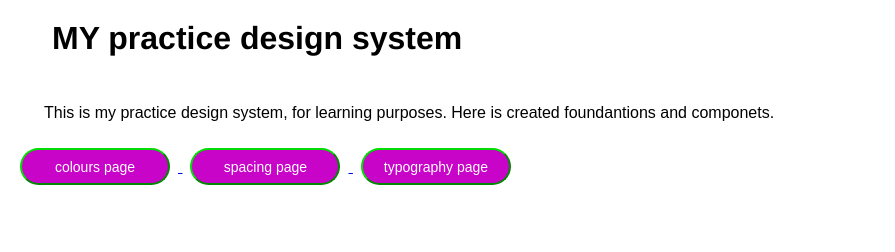
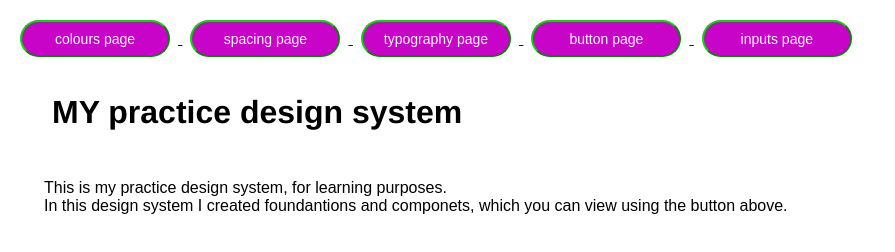
Before and after one commit to Ahallard/design-system-code, a website: page index.html in a window 1280 px wide. Shown: the whole page, without its empty margins (0-895 px from the left). Drawn offline with Linux system fonts and the light colour scheme.

Commit message:
commit 6

```diff
--- a/index.html
+++ b/index.html
@@ -3,14 +3,6 @@
         <link rel="stylesheet" type="text/css" href="css/style.css"/>
     </head>
     <body>
-
-        <h1>MY practice design system</h1>
-        <br/>
-        <section class="main-text">
-        This is my practice design system, for learning purposes.
-        Here is created foundantions and componets.
-        </section>
-        <br/>
         <a href="docs/colours.html">
             <button class="button-md">
                 colours page
@@ -26,5 +18,22 @@
                 typography page
             </button>
         </a>
+        <a href="scss/componets/button/button.html">
+            <button class="button-md">
+                button page
+            </button>
+        </a>
+         <a href="scss/componets/form inputs/inputs.html">
+            <button class="button-md">
+                inputs page
+            </button>
+        </a>
+        <h1>MY practice design system</h1>
+        <br/>
+        <section class="main-text">
+        This is my practice design system, for learning purposes.<br/>
+        In this design system I created foundantions and componets,
+        which you can view using the button above.
+        </section>
     </body>
 </html>
--- a/scss/style.scss
+++ b/scss/style.scss
@@ -10,6 +10,9 @@ $colour-Primary-100:#f32423;
     height:115px;
     width:115px;
     margin: $spacing-100;
+}
+@mixin left-align{
+    margin-left:$spacing-400
 }
 
 body{
@@ -24,12 +27,20 @@ h1{
     font-size:$font-size-1x;
     color: $text-colour;
     padding:$spacing-200;
-    margin-left:$spacing-400;
+    @include left-align()
+}
+h2{
+  @include left-align()
 }
 
+h3{
+    @include left-align()
+}
 .main-text{
-    margin-left:$spacing-400;
+    @include left-align()
 }
+
+
 .swatch{
     padding: $spacing-300;
     display:flex;
@@ -54,6 +65,7 @@ h1{
 .Text-samples{
     padding:$spacing-200;
     text-align: left;
+    margin-left:$spacing-400;
     .h1{
         font-size: $font-size-1x;
         padding:$spacing-100;
```
Also changed, not shown: scss/componets/button/button.html (+5 -0 lines), scss/componets/form inputs/inputs.html (+5 -0 lines), css/style.css, 1 other file.
